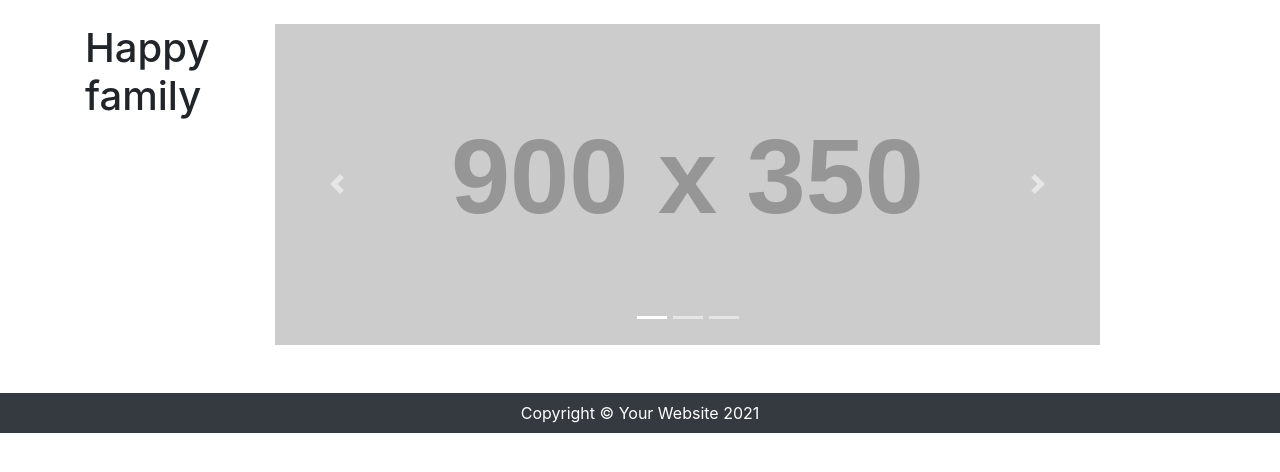
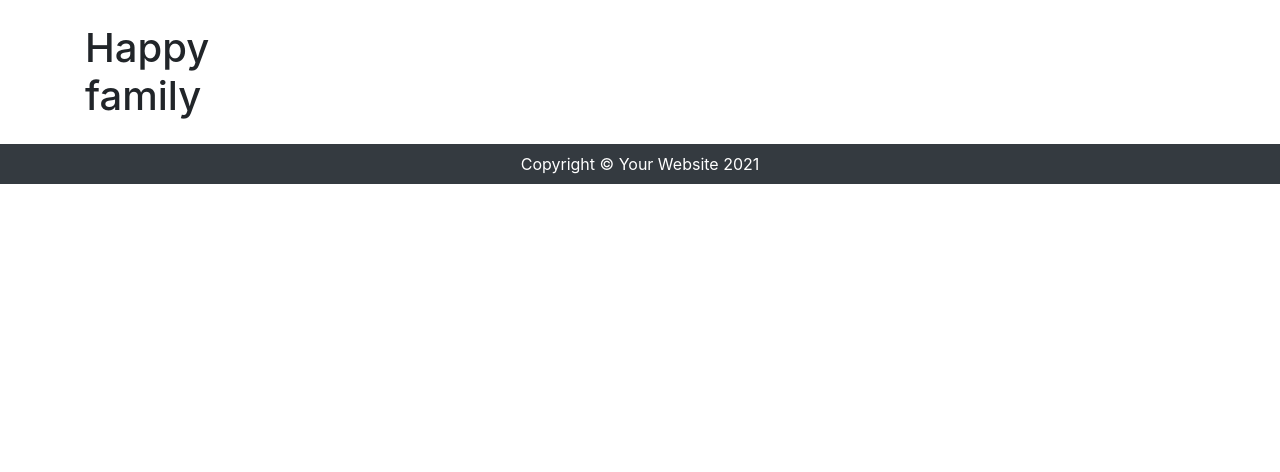
Before and after one commit to AnnTka/project_shop, a Django app: page / in a window 1280 px wide. Shown: the part 56-528 px from the top of the page. Run offline with Django 3.2, Linux system fonts and the light colour scheme; grey boxes labelled with a size stand in for pictures from a placeholder-image service; data that the repository does not hold is empty; some libraries are stand-ins or nearby versions.

Commit message:
delete the scroller

```diff
--- a/shop/mainapp/templates/base.html
+++ b/shop/mainapp/templates/base.html
@@ -78,33 +78,6 @@
 
         <div class="col-lg-9">
             {% block content %}
-            <div id="carouselExampleIndicators" class="carousel slide my-4" data-ride="carousel">
-                <ol class="carousel-indicators">
-                    <li data-target="#carouselExampleIndicators" data-slide-to="0" class="active"></li>
-                    <li data-target="#carouselExampleIndicators" data-slide-to="1"></li>
-                    <li data-target="#carouselExampleIndicators" data-slide-to="2"></li>
-                </ol>
-                <div class="carousel-inner" role="listbox">
-                    <div class="carousel-item active">
-                        <img class="d-block img-fluid" src="http://placehold.it/900x350" alt="First slide">
-                    </div>
-                    <div class="carousel-item">
-                        <img class="d-block img-fluid" src="http://placehold.it/900x350" alt="First slide">
-                    </div>
-                    <div class="carousel-item">
-                        <img class="d-block img-fluid" src="http://placehold.it/900x350" alt="First slide">
-                    </div>
-                </div>
-                <a class="carousel-control-prev" href="#carouselExampleIndicators" role="button" data-slide="prev">
-                    <span class="carousel-control-prev-icon" aria-hidden="true"></span>
-                    <span class="sr-only">Previous</span>
-                </a>
-                <a class="carousel-control-next" href="#carouselExampleIndicators" role="button" data-slide="next">
-                    <span class="carousel-control-next-icon" aria-hidden="true"></span>
-                    <span class="sr-only">Next</span>
-                </a>
-            </div>
-
             <div class="row mt-5">
                 {% for dog in dogs %}
                 <div class="col-lg-4 col-md-6 mb-4">
```
